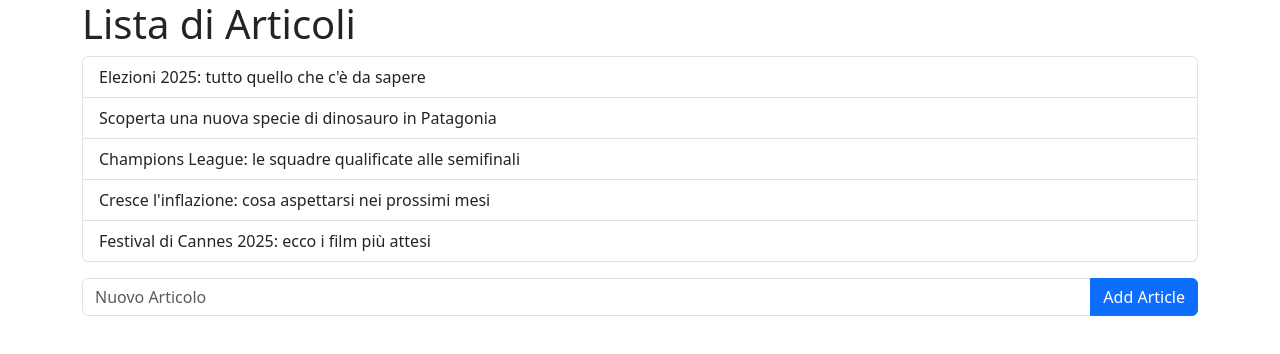
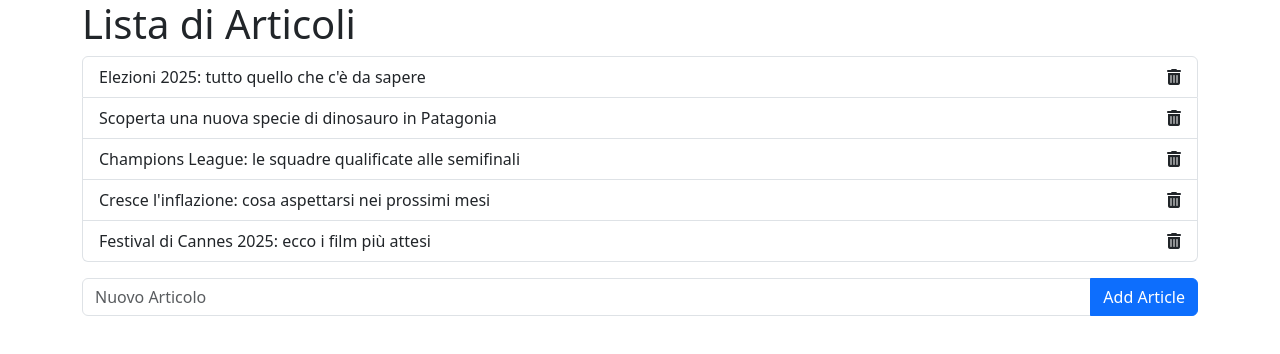
Before and after one commit to andreamaluta/react-form, a React (Vite) app: page / in a window 1280 px wide. Shown: the top 354 px of the page. Built offline with nearby package versions, Linux system fonts and the light colour scheme.

Commit message:
[BONUS] made the bonus

```diff
--- a/index.html
+++ b/index.html
@@ -6,6 +6,9 @@
   <link rel="icon" type="image/svg+xml" href="/vite.svg" />
   <link href="https://cdn.jsdelivr.net/npm/bootstrap@5.3.6/dist/css/bootstrap.min.css" rel="stylesheet"
     integrity="sha384-4Q6Gf2aSP4eDXB8Miphtr37CMZZQ5oXLH2yaXMJ2w8e2ZtHTl7GptT4jmndRuHDT" crossorigin="anonymous">
+  <link rel="stylesheet" href="https://cdnjs.cloudflare.com/ajax/libs/font-awesome/6.7.2/css/all.min.css"
+    integrity="sha512-Evv84Mr4kqVGRNSgIGL/F/aIDqQb7xQ2vcrdIwxfjThSH8CSR7PBEakCr51Ck+w+/U6swU2Im1vVX0SVk9ABhg=="
+    crossorigin="anonymous" referrerpolicy="no-referrer" />
   <meta name="viewport" content="width=device-width, initial-scale=1.0" />
   <title>Vite + React</title>
 </head>
--- a/src/App.jsx
+++ b/src/App.jsx
@@ -24,6 +24,14 @@ function App() {
     setNewArticle("");
   }
 
+  const handleRemoveArticle = (index) => {
+    const updatedArticle = articles.filter((task, i) => {
+      return i != index;
+    })
+
+    setArticles(updatedArticle);
+  }
+
 
   return (
     <div className="container">
@@ -32,6 +40,7 @@ function App() {
         {articles.map((article, index) => (
           <li key={index} className="list-group-item">
             {article}
+            <div className="trash"><i onClick={() => { handleRemoveArticle(index) }} class="fa-solid fa-trash-can"></i></div>
           </li>
         ))}
       </ul>
--- a/src/index.css
+++ b/src/index.css
@@ -0,0 +1,8 @@
+.trash i {
+  cursor: pointer;
+}
+
+.list-group-item {
+  display: flex;
+  justify-content: space-between;
+}
```
